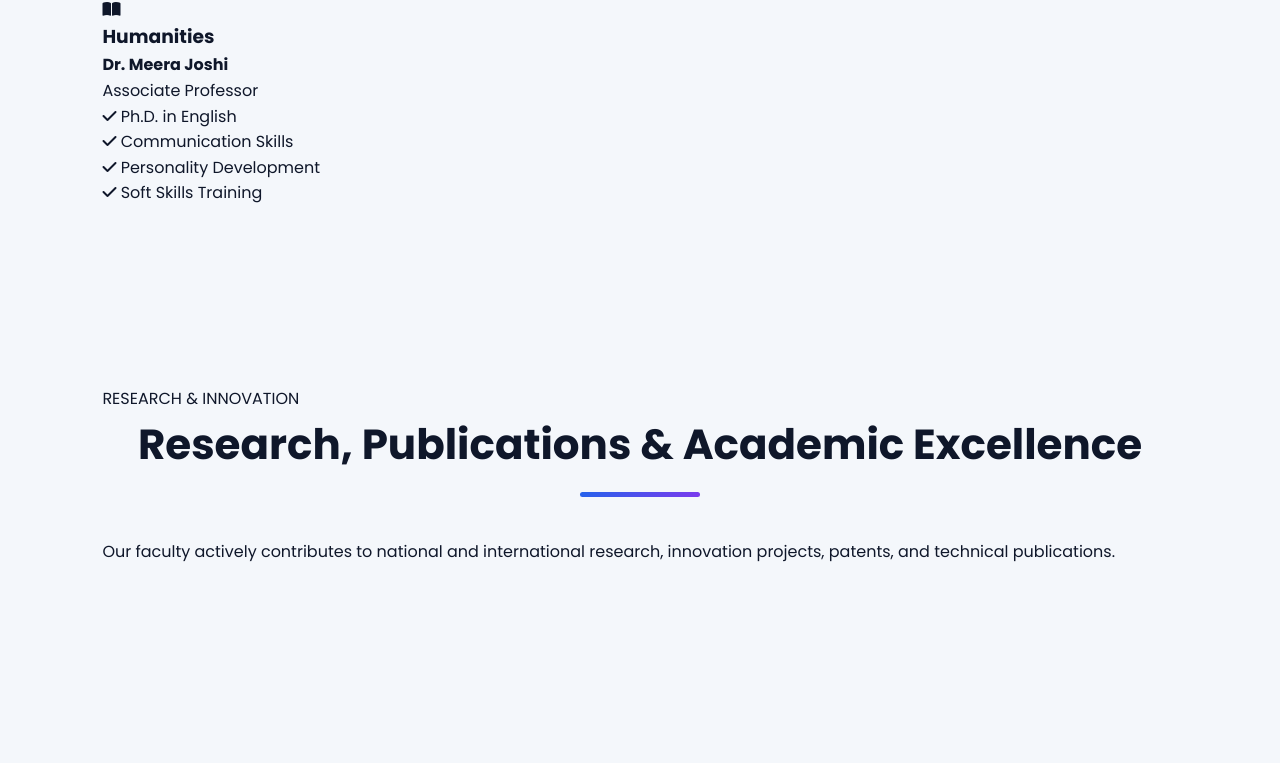
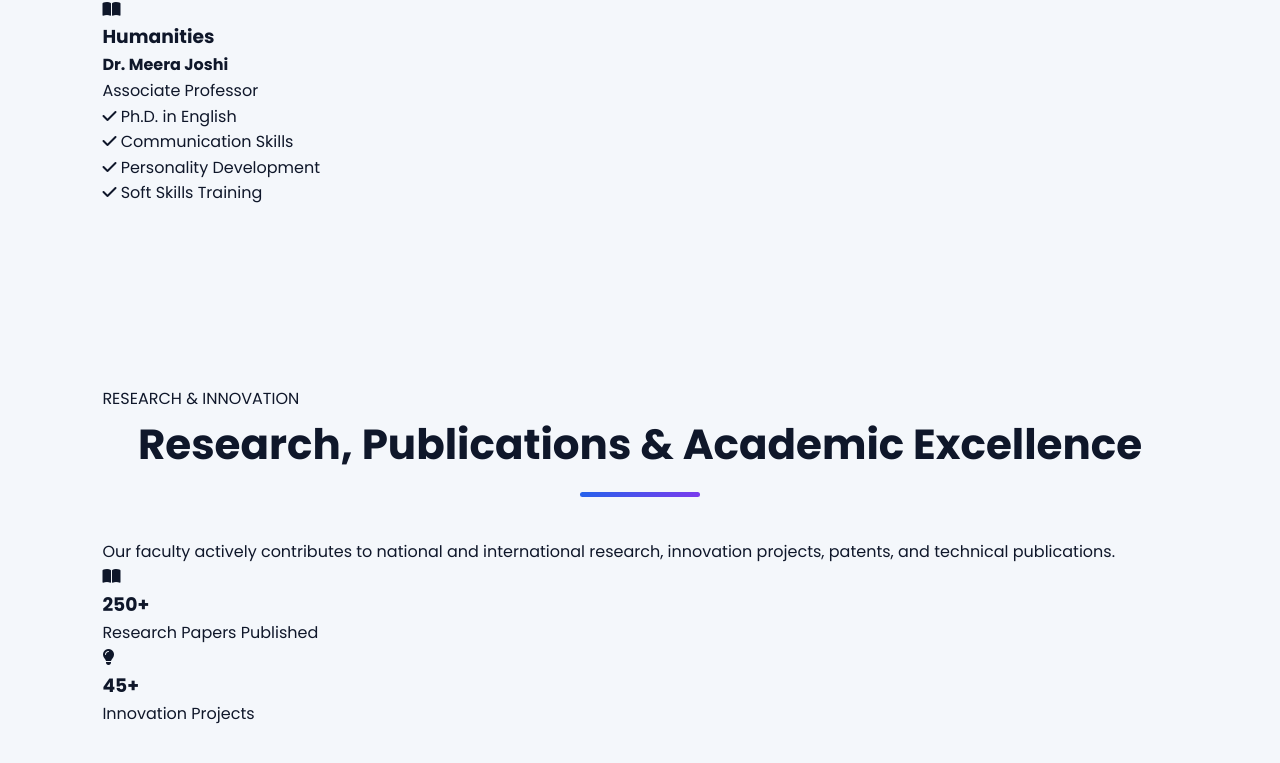
Before and after one commit to skashyap08/college-webpage, a website: page views/faculty.html in a window 1280 px wide. Shown: the part 2713-3476 px from the top of the page. Before the commit the page ends 3367 px from the top, so only its background shows below. Drawn offline with Linux system fonts and the light colour scheme; files that its build step writes are made by us from their sources.

Commit message:
updated faculty.html-13

```diff
--- a/views/faculty.html
+++ b/views/faculty.html
@@ -537,3 +537,24 @@ Contact Us
             </p>
 
         </div>
+         <div class="research-grid">
+
+            <div class="research-card">
+
+                <i class="fas fa-book-open"></i>
+
+                <h3>250+</h3>
+
+                <p>Research Papers Published</p>
+
+            </div>
+
+            <div class="research-card">
+
+                <i class="fas fa-lightbulb"></i>
+
+                <h3>45+</h3>
+
+                <p>Innovation Projects</p>
+
+            </div>
```
